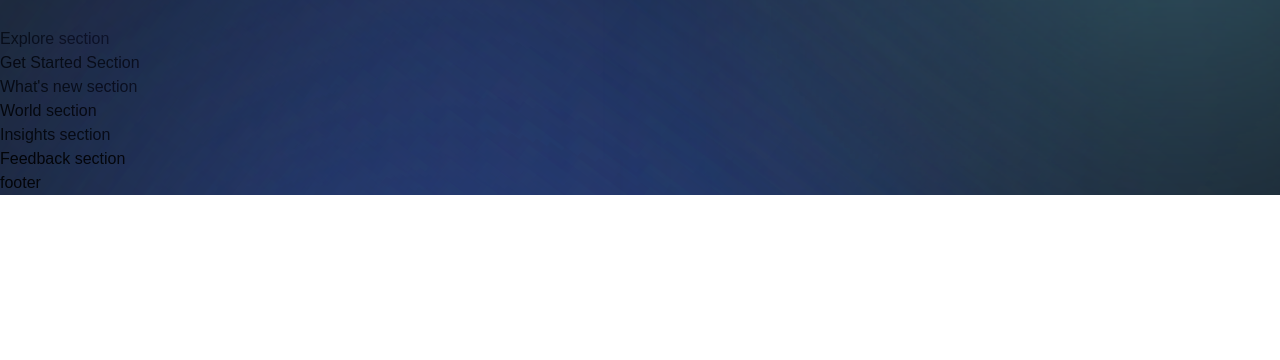
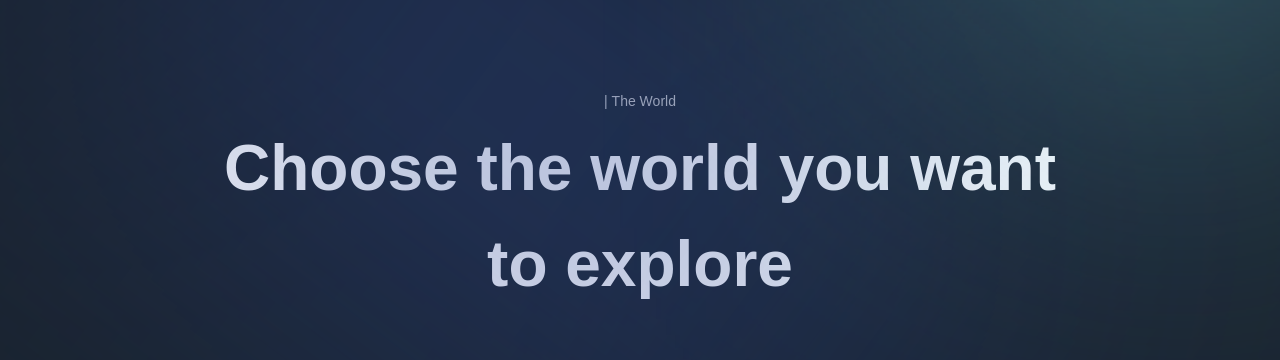
Before and after one commit to kcritesh/metaversus-project, a Next.js app: page / in a window 1280 px wide. Shown: the part 1540-1900 px from the top of the page. Before the commit the page ends 1735 px from the top, so only its background shows below. Built offline with nearby package versions, Linux system fonts and the light colour scheme; grey boxes are pictures that could not be loaded; a web font is replaced by a local one.

Commit message:
Explore Section : Completed

```diff
--- a/sections/Explore.jsx
+++ b/sections/Explore.jsx
@@ -6,7 +6,44 @@
 import styles from "../styles";
 import { staggerContainer } from "../utils/motion";
 import { ExploreCard, TitleText, TypingText } from "../components";
+import { exploreWorlds } from "../constants";
 
-const Explore = () => <section>Explore section</section>;
+const Explore = () => {
+  const [active, setActive] = useState("world-2");
+
+  return (
+    <section className={`${styles.paddings}`} id="explore">
+      <motion.div
+        variants={staggerContainer}
+        initial="hidden"
+        whileInView="show"
+        viewport={{ once: false, amount: 0.25 }}
+        className={`${styles.innerWidth} mx-auto flex flex-col`}
+      >
+        <TypingText title={"| The World"} textStyles={"text-center"} />
+        <TitleText
+          title={
+            <>
+              Choose the world you want <br className="md:block hidden" /> to
+              explore
+            </>
+          }
+          textStyles={"text-center"}
+        />
+        <div className="mt-[50px] flex lg:flex-row flex-col min-h-[70vh] gap-5">
+          {exploreWorlds.map((world, index) => (
+            <ExploreCard
+              ket={world.id}
+              {...world}
+              index={index}
+              active={active}
+              handleClick={setActive}
+            />
+          ))}
+        </div>
+      </motion.div>
+    </section>
+  );
+};
 
 export default Explore;
```
